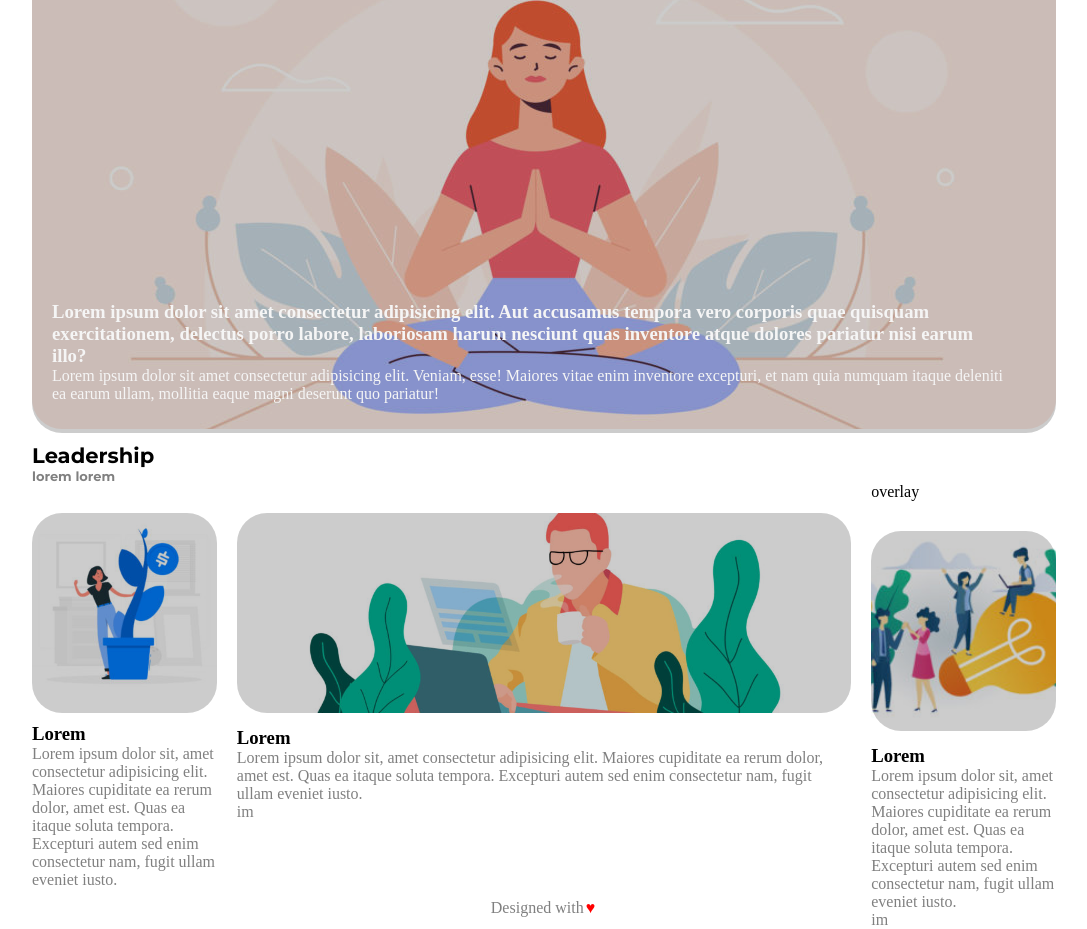
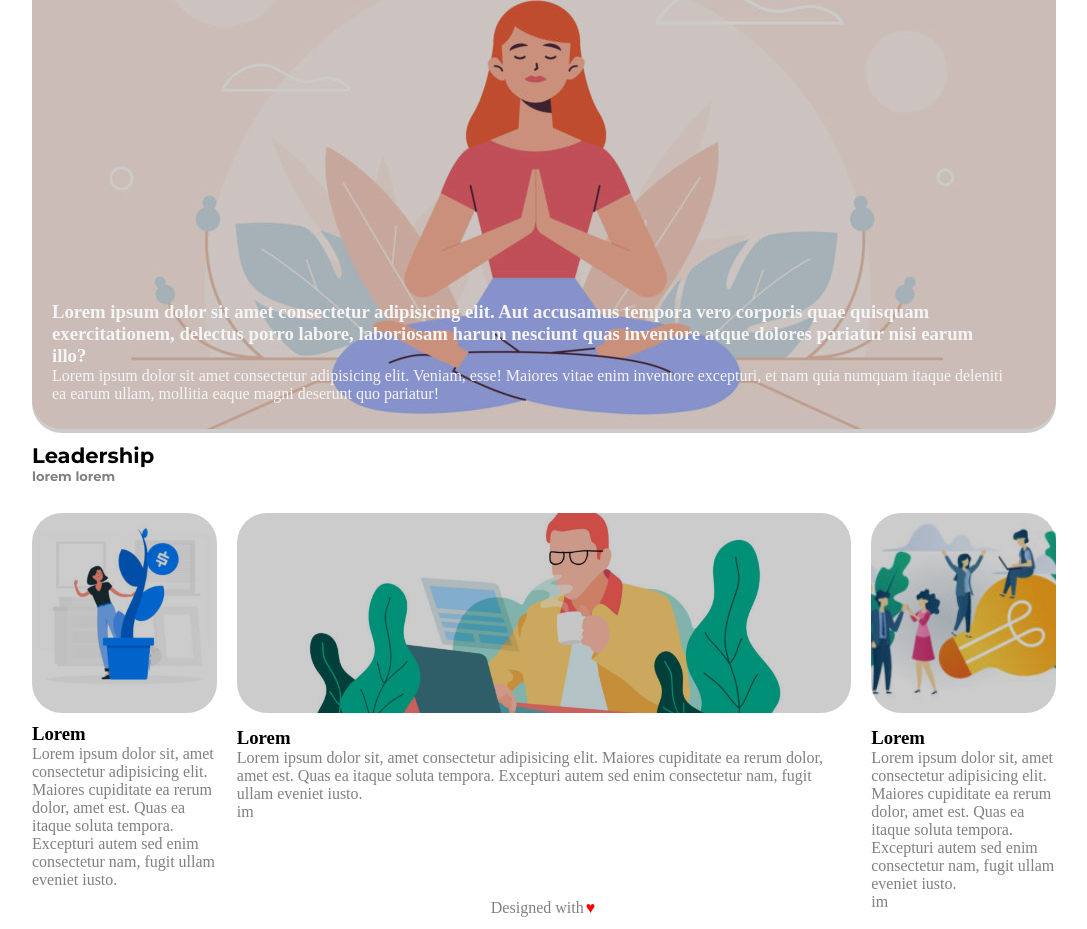
Before and after one commit to Jhon818/htmlcss-wp, a plain HTML site: page index.html in a window 1280 px wide. Shown: the part 191-1120 px from the top of the page, without its empty margins (96-1183 px from the left). Drawn offline with Linux system fonts and the light colour scheme.

Commit message:
completed

```diff
--- a/index.html
+++ b/index.html
@@ -72,7 +72,7 @@
             </div>
         </aside>
 
-        overlay
+
         <section class="content">
             <div class="overlay-container">
                 <div class="overlay banner">
```
